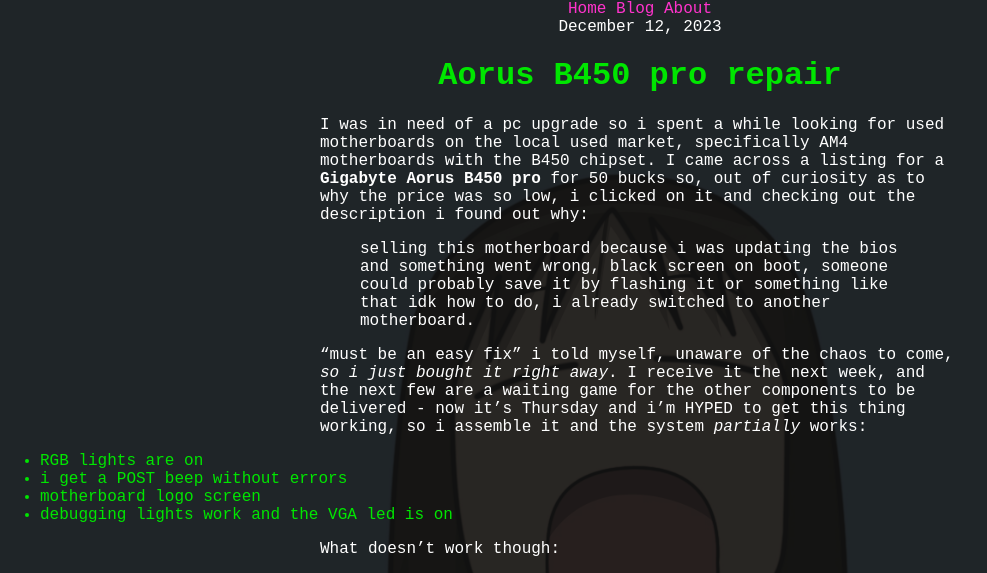
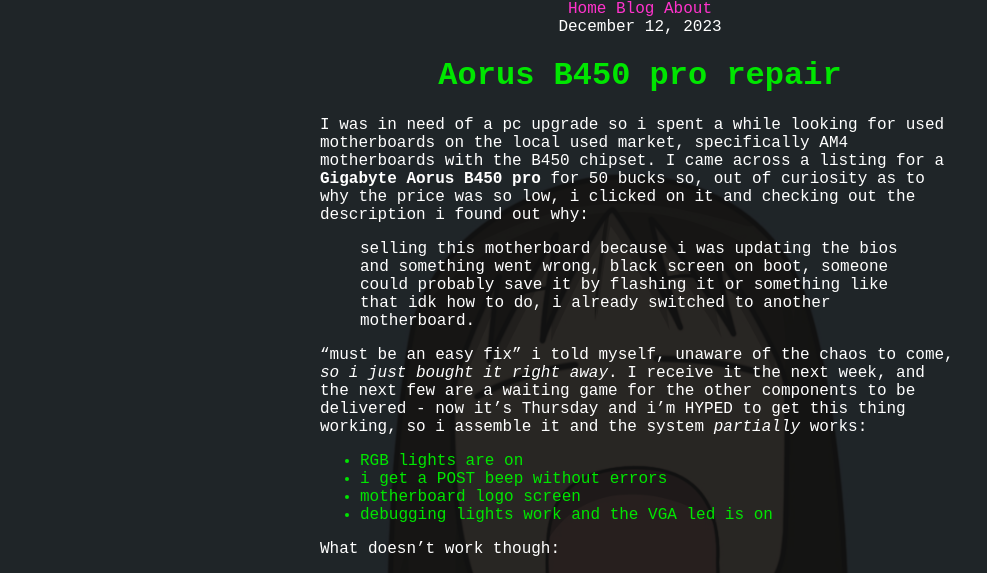
Before and after one commit to ambraglow/ambraglow.github.io, a Jekyll site: the page built from _posts/2023-12-12-aorusb450prorepair.md, in a window 1280 px wide. Shown: the top 573 px of the page, without its empty margins (0-987 px from the left). Built offline with Jekyll 4.4.1, drawn with Linux system fonts in a browser that asks for light colours; some web fonts are replaced.

Commit message:
Update style.scss

```diff
--- a/_sass/style.scss
+++ b/_sass/style.scss
@@ -112,6 +112,10 @@
   width:15rem;
   display:block
 }
+.blog-post li {
+  text-align:left;
+  margin:0rem 20rem
+}
 
 @media only screen and (max-width: 400px) {
   .pfp {
```
